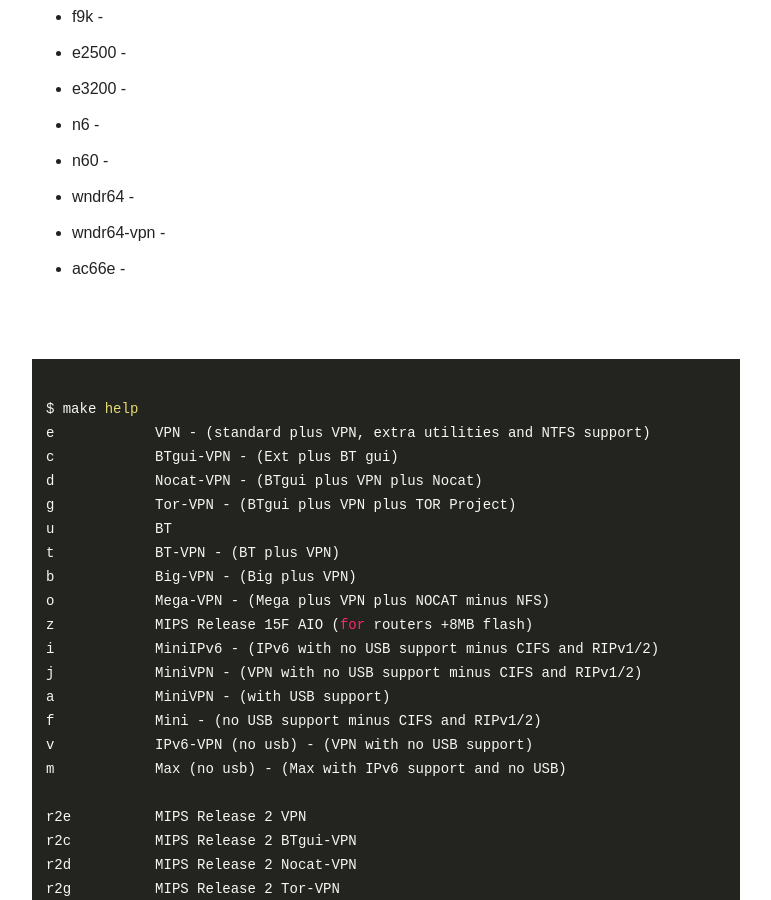
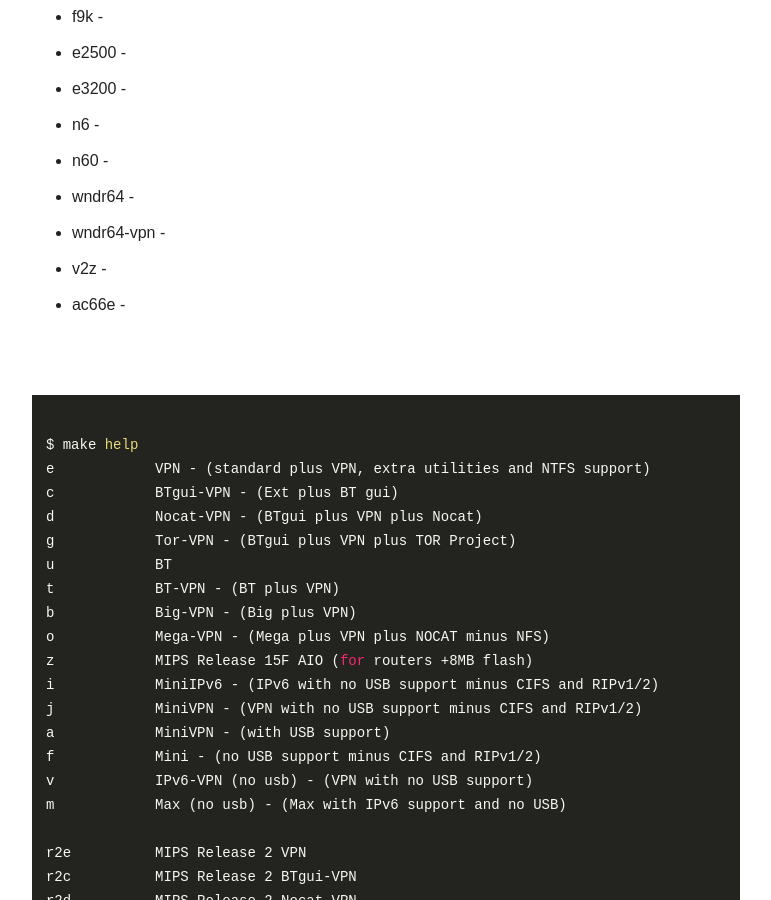
Before and after one commit to oglopss/freshtomato-mips-ci-jekyll, a Jekyll site: the page built from index.html, in a window 1280 px wide and 900 px high, scrolled down 2215 px. Shown: the whole window, without its empty margins (254-1025 px from the left). Built offline with Jekyll 4.4.1, drawn with Linux system fonts in a browser that asks for light colours; nearby versions of some CDN libraries.

Commit message:
Travis build 11 v2z pushed to gh-pages

```diff
--- a/_data/ss.yml
+++ b/_data/ss.yml
@@ -52,3 +52,4 @@ files:
   - 0050 wndr64
   - 0051 wndr64-vpn
   - 0056 ac66e
+  - 0053 v2z
```
